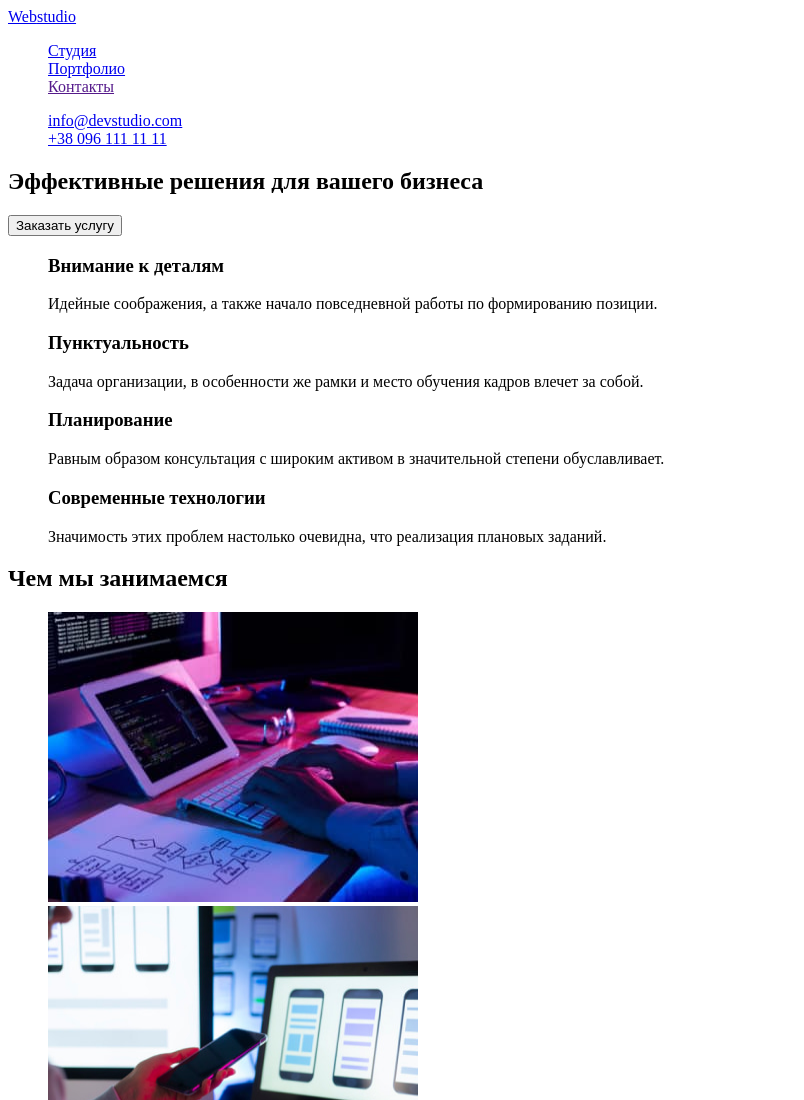
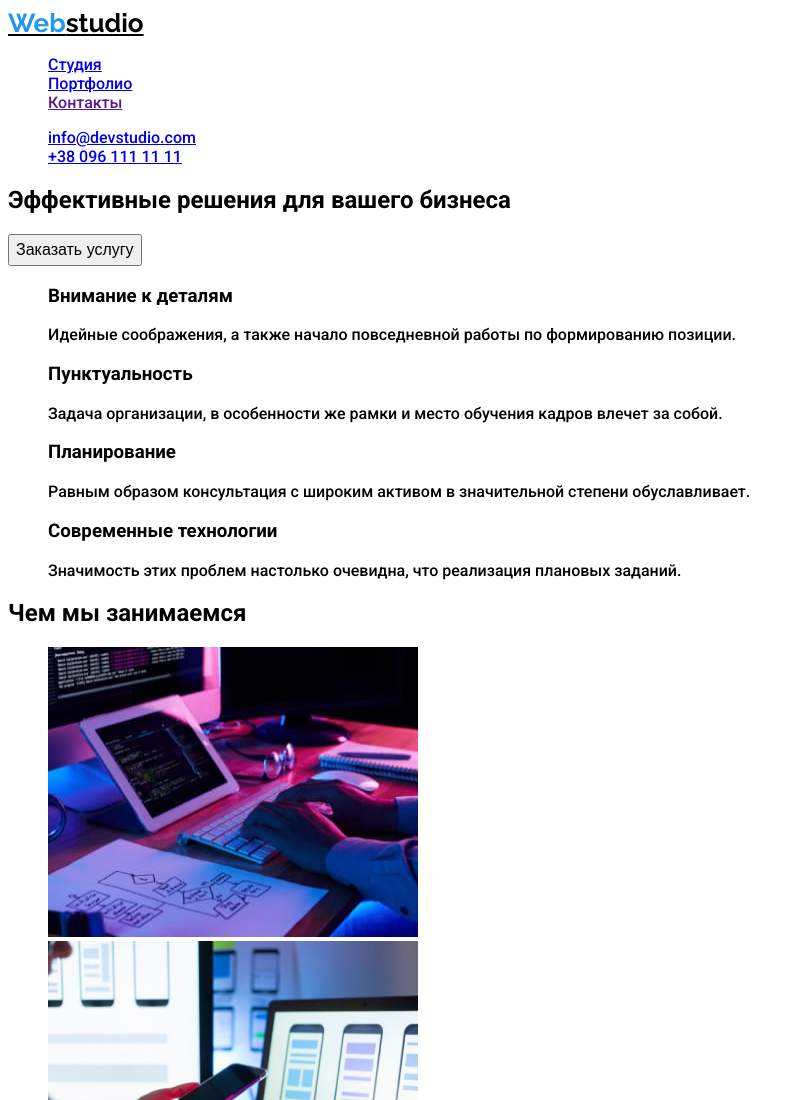
Before and after one commit to Irinka1010/goit-markup-hw-02, a plain HTML site: page index.html in a window 1280 px wide. Shown: the top 1100 px of the page, without its empty margins (0-804 px from the left). Drawn offline with Linux system fonts and the light colour scheme.

Commit message:
форматирует логотип

```diff
--- a/css/styles.css
+++ b/css/styles.css
@@ -1,3 +1,28 @@
 ul {
   list-style: none;
 }
+a {
+}
+body {
+  font-family: Roboto, sans-serif;
+}
+.logo {
+  font-family: Raleway, sans-serif;
+  font-weight: bold;
+  font-size: 26px;
+  line-height: 1.19;
+  color: #000000;
+}
+.logo-element {
+  color: #2196f3;
+}
+button {
+  font-weight: 500;
+  font-size: 16px;
+  line-height: 1.63;
+}
+button:hover,
+button:focus {
+  background-color: #2196f3;
+  color: #ffffff;
+}
```
